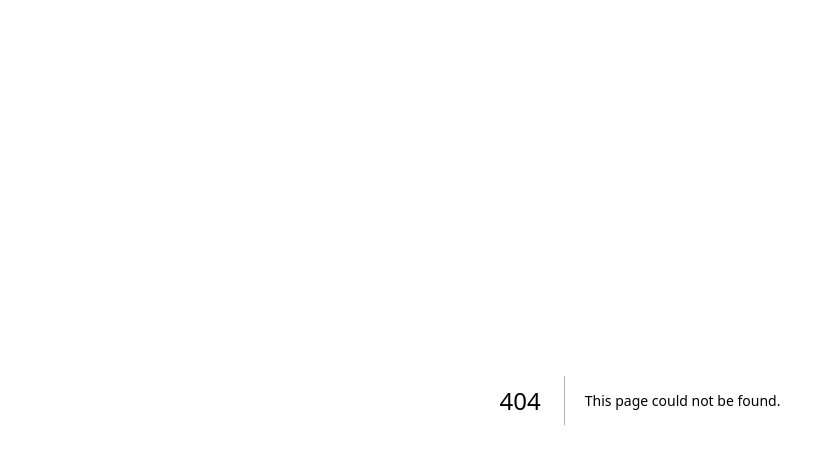
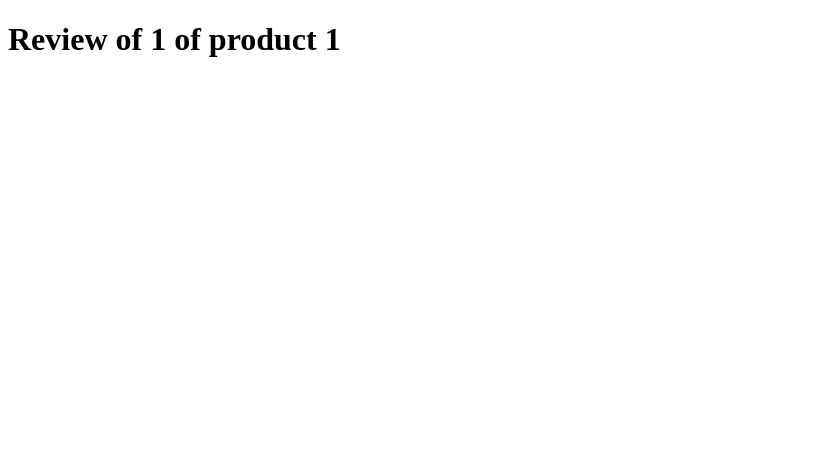
Before and after one commit to Ayushikeshri-22/next-js-learning, a Next.js app in the folder my-app/: page /products/1/reviews/1 in a window 1280 px wide. Before the commit this address had no page. Shown: the top 464 px of the page, without its empty margins (0-835 px from the left). Built offline with nearby package versions, Linux system fonts and the light colour scheme.

Commit message:
nested dynamic routes

```diff
--- /dev/null
+++ b/my-app/src/app/products/[productId]/reviews/[reviewId]/page.tsx
@@ -0,0 +1,9 @@
+export default function ReviewDetails({ params } :
+	{params : {
+		reviewId : string,
+		productId : string
+	}}
+ ) {
+
+	return <h1> Review of {params.reviewId} of product {params.productId}</h1>
+}
```
